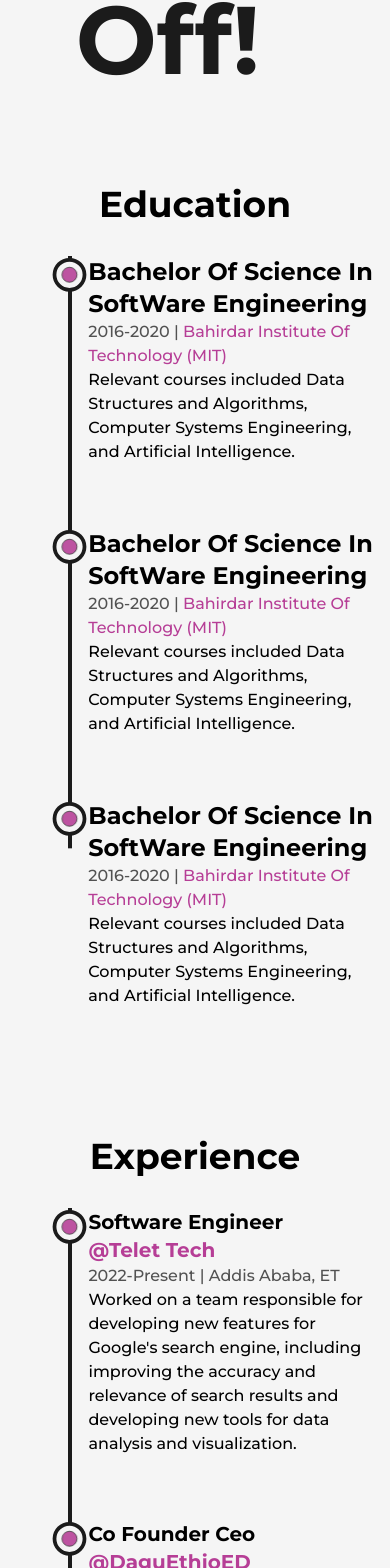
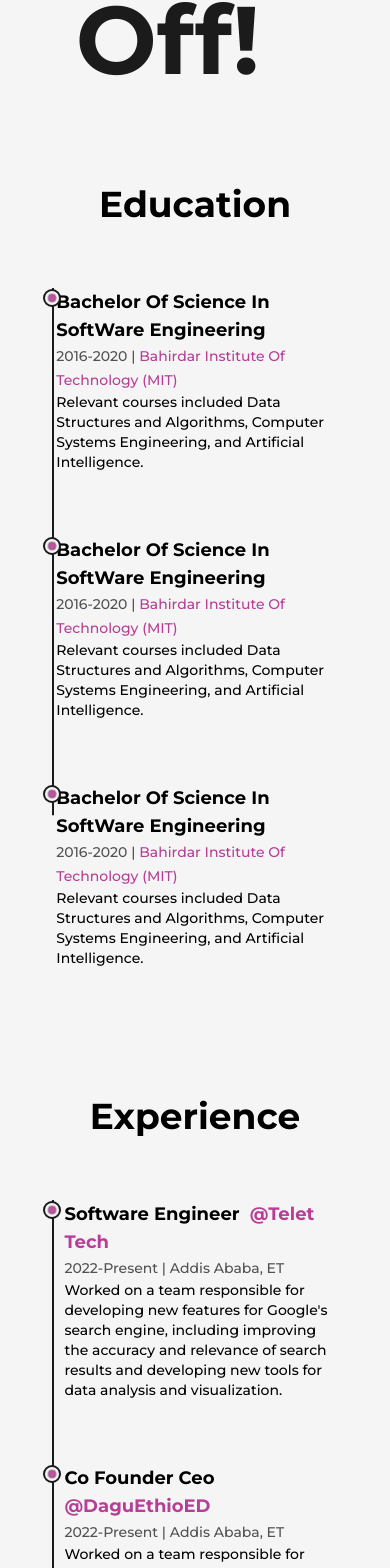
Before and after one commit to oli-mac/3D_portfolio, a Next.js app: page /articles in a window 390 px wide. Shown: the part 402-1970 px from the top of the page. Built offline with nearby package versions, Linux system fonts and the light colour scheme.

Commit message:
responsiveness

```diff
--- a/src/components/Education.js
+++ b/src/components/Education.js
@@ -12,9 +12,9 @@ const Details = ({type, time, address, info}) =>{
         whileInView={{y:0}}
         transition={{duration:0.5, type:"spring"}}
         >
-            <h3 className='capitalize font-bold text-2xl'>{type}</h3>
-            <span  className='capitalize font-medium text-dark/75 dark:text-light'>{time} | <span className='text-primary dark:text-primaryDark'>{address}</span></span>
-            <p className='font-medium w-full'>
+            <h3 className='capitalize font-bold text-2xl sm:text-xl xs:text-lg'>{type}</h3>
+            <span  className='capitalize font-medium text-dark/75 dark:text-light xs:text-sm'>{time} | <span className='text-primary dark:text-primaryDark'>{address}</span></span>
+            <p className='font-medium w-full md:text-sm'>
                 {info}
             </p>
         </motion.div>
@@ -33,12 +33,13 @@ const Education = () => {
 
   return (
     <div className='my-8'>
-        <h2 className='font-bold text-4xl mb-8 w-full text-center dark:text-light'>Education</h2>
+        <h2 className='font-bold text-4xl mb-8 w-full text-center dark:text-light md:text-6xl xs:text-4xl md:mb-16'>Education</h2>
 
         <div ref={ref} className='w-[100%] mx-auto relative'>
-            <motion.div style={{scaleY: scrollYProgress}} className='absolute left-9 top-0 w-[4px] h-full bg-dark origin-top dark:bg-light'/>
+            <motion.div style={{scaleY: scrollYProgress}} className='absolute left-9 top-0 w-[4px] h-full bg-dark origin-top dark:bg-light
+             md:w-[2px] md:left-[30px] xs:left-[20px]'/>
 
-            <ul className='w-full flex flex-col items-start justify-between ml-10'>
+            <ul className='w-full flex flex-col items-start justify-between ml-10 xs:ml-2'>
                 <Details
                     type="Bachelor Of Science In SoftWare Engineering"
                     time="2016-2020 "
--- a/src/components/Experience.js
+++ b/src/components/Experience.js
@@ -12,9 +12,9 @@ const Details = ({position, company, companyLink, time, address, work}) =>{
         whileInView={{y:0}}
         transition={{duration:0.5, type:"spring"}}
         >
-            <h3 className='capitalize font-bold text-xl'>{position}&nbsp; <a className='text-primary dark:text-primaryDark capitalize' href={companyLink} target='_blank'>@{company}</a></h3>
-            <span  className='capitalize font-medium text-dark/75 dark:text-light/75'>{time} | {address}</span>
-            <p className='font-medium w-full'>
+            <h3 className='capitalize font-bold text-xl xs:text-lg'>{position}&nbsp; <a className='text-primary dark:text-primaryDark capitalize' href={companyLink} target='_blank'>@{company}</a></h3>
+            <span  className='capitalize font-medium text-dark/75 dark:text-light/75 xs:text-sm'>{time} | {address}</span>
+            <p className='font-medium w-full md:text-sm'>
                 {work}
             </p>
         </motion.div>
@@ -33,12 +33,14 @@ const Experience = () => {
 
   return (
     <div className='my-8'>
-        <h2 className='font-bold text-4xl mb-8 w-full text-center dark:text-light'>Experience</h2>
+        <h2 className='font-bold text-4xl mb-8 w-full text-center dark:text-light md:text-6xl xs:text-4xl md:mb-16'>Experience</h2>
 
         <div ref={ref} className='w-full relative'>
-            <motion.div style={{scaleY: scrollYProgress}} className='absolute left-9 top-0 w-[4px] h-full bg-dark origin-top dark:bg-light'/>
+            <motion.div style={{scaleY: scrollYProgress}} className='absolute left-9 top-0 w-[4px] h-full bg-dark origin-top dark:bg-light
+            md:w-[2px] md:left-[30px] xs:left-[20px]
+            '/>
 
-            <ul className='w-full flex flex-col items-start justify-between ml-8'>
+            <ul className='w-full flex flex-col items-start justify-between ml-8 xs:ml-2'>
                 <Details
                     position="Software Engineer"
                     companyLink="www.olyadmulugeta.live"
--- a/src/components/LiIcon.js
+++ b/src/components/LiIcon.js
@@ -12,7 +12,7 @@ const LiIcon = ({reference}) => {
 
   return (
     <figure className='absolute left-0 stroke-dark dark:stroke-light'>
-        <svg className='-rotate-90' width="75" height="75" viewBox='0 0 100 100'>
+        <svg className='-rotate-90 md:w-[60px] md:h-[60px] xs:w-[40px] xs:h-[40px]' width="75" height="75" viewBox='0 0 100 100'>
             <circle cx="75" cy="50" r="20" className='stroke-primary dark:stroke-primaryDark stroke-1 fill-none'/>
             <motion.circle style={{
                 pathLength: scrollYProgress
```
